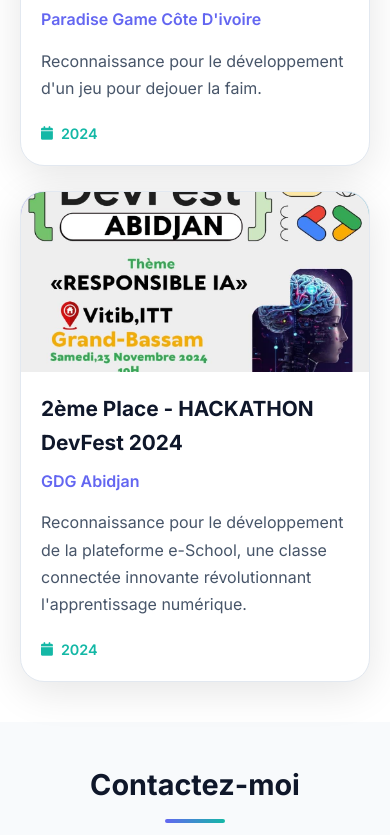
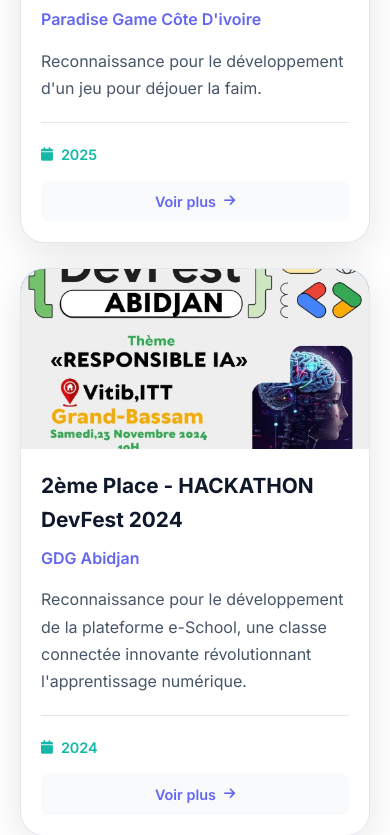
Before and after one commit to brahimadev-maker/developer, a website: page index.html in a window 390 px wide. Shown: the part 8482-9317 px from the top of the page. Drawn offline with Linux system fonts and the light colour scheme.

Commit message:
new version with prizes updated

```diff
--- a/index.html
+++ b/index.html
@@ -23,8 +23,8 @@
     <link href="https://cdnjs.cloudflare.com/ajax/libs/font-awesome/6.4.0/css/all.min.css" rel="stylesheet">
     <link href="https://fonts.googleapis.com/css2?family=Inter:wght@300;400;500;600;700;800&display=swap" rel="stylesheet">
     <style>
-        /* ============================================
-   SECTION AWARDS - CSS SÉPARÉ AVEC IMAGES
+/* ============================================
+   SECTION AWARDS - CSS COMPLET AVEC BOUTON "VOIR PLUS"
    ============================================ */
 
 /* Grille des prix */
@@ -138,6 +138,16 @@
     margin-bottom: 20px;
 }
 
+/* Footer avec date et lien */
+.award-footer {
+    display: flex;
+    justify-content: space-between;
+    align-items: center;
+    margin-top: 20px;
+    padding-top: 20px;
+    border-top: 1px solid var(--border);
+}
+
 /* Date du prix */
 .award-date {
     display: flex;
@@ -154,6 +164,51 @@
 }
 
 /* ============================================
+   BOUTON "VOIR PLUS"
+   ============================================ */
+
+/* Style du lien "Voir plus" */
+.award-link {
+    display: flex;
+    align-items: center;
+    gap: 8px;
+    color: var(--primary);
+    font-weight: 600;
+    font-size: 0.9rem;
+    text-decoration: none;
+    padding: 8px 16px;
+    border-radius: 8px;
+    background: var(--gray-light);
+    transition: all 0.3s ease;
+    border: 1px solid transparent;
+}
+
+/* Effet hover sur le bouton */
+.award-link:hover {
+    background: var(--primary);
+    color: var(--white);
+    transform: translateX(5px);
+    border-color: var(--primary);
+    box-shadow: 0 4px 15px rgba(99, 102, 241, 0.3);
+}
+
+/* Icône flèche dans le bouton */
+.award-link i {
+    font-size: 0.8rem;
+    transition: transform 0.3s ease;
+}
+
+/* Animation de la flèche au hover */
+.award-link:hover i {
+    transform: translateX(3px);
+}
+
+/* Effet actif (au clic) */
+.award-link:active {
+    transform: translateX(5px) scale(0.98);
+}
+
+/* ============================================
    RESPONSIVE - MOBILE
    ============================================ */
 
@@ -182,6 +237,24 @@
     /* Icône overlay plus petite */
     .award-overlay i {
         font-size: 2.5rem;
+    }
+
+    /* Footer en colonne sur mobile */
+    .award-footer {
+        flex-direction: column;
+        gap: 15px;
+        align-items: flex-start;
+    }
+
+    /* Lien pleine largeur sur mobile */
+    .award-link {
+        width: 100%;
+        justify-content: center;
+    }
+
+    /* Pas de translation sur mobile au hover */
+    .award-link:hover {
+        transform: translateX(0);
     }
 }
         * {
@@ -1453,13 +1526,15 @@
     </section>
 
     <!-- Awards Section -->
+
+    <!-- Awards Section -->
     <section id="awards" class="section">
         <div class="container">
             <h2 class="section-title animate-on-scroll">Prix & Distinctions</h2>
             <div class="awards-grid">
                 <div class="award-card animate-on-scroll">
                     <div class="award-image-container">
-                        <img src="awards/gameJam.jpeg" alt="HACKATHON DevFest 2024" class="award-image">
+                        <img src="awards/gameJam.jpeg" alt="Game For Change 2024" class="award-image">
                         <div class="award-overlay">
                             <i class="fas fa-trophy"></i>
                         </div>
@@ -1467,14 +1542,21 @@
                     <div class="award-content">
                         <h3 class="award-title">1er Prix Game For Change</h3>
                         <p class="award-organizer">Paradise Game Côte D'ivoire</p>
-                        <p class="award-description">Reconnaissance pour le développement d'un jeu pour dejouer la faim.</p>
-                        <div class="award-date">
-                            <i class="fas fa-calendar"></i>
-                            <span>2024</span>
+                        <p class="award-description">Reconnaissance pour le développement d'un jeu pour déjouer la faim.</p>
+                        <div class="award-footer">
+                            <div class="award-date">
+                                <i class="fas fa-calendar"></i>
+                                <span>2025</span>
+                            </div>
+                            <a href="https://www.linkedin.com/posts/brahima-diarrassouba-433bb7289_paradisegame-gameforchange-hackathon-activity-7317098072012967937-ZE1B?utm_source=share&utm_medium=member_desktop&rcm=ACoAAEYfgKcBtkz3CG2w0dE-NkH13ZshBQsX1Nk" target="_blank" class="award-link">
+                                <span>Voir plus</span>
+                                <i class="fas fa-arrow-right"></i>
+                            </a>
                         </div>
                     </div>
                 </div>
-                      <div class="award-card animate-on-scroll">
+
+                <div class="award-card animate-on-scroll">
                     <div class="award-image-container">
                         <img src="awards/devfest.jpeg" alt="HACKATHON DevFest 2024" class="award-image">
                         <div class="award-overlay">
@@ -1485,16 +1567,24 @@
                         <h3 class="award-title">2ème Place - HACKATHON DevFest 2024</h3>
                         <p class="award-organizer">GDG Abidjan</p>
                         <p class="award-description">Reconnaissance pour le développement de la plateforme e-School, une classe connectée innovante révolutionnant l'apprentissage numérique.</p>
-                        <div class="award-date">
-                            <i class="fas fa-calendar"></i>
-                            <span>2024</span>
+                        <div class="award-footer">
+                            <div class="award-date">
+                                <i class="fas fa-calendar"></i>
+                                <span>2024</span>
+                            </div>
+                            <a href="https://www.linkedin.com/posts/teya-a-952280206_hackathon-devfest24-devfestabrcloudabrabidjan-activity-7266438147809460224-5yha?utm_source=share&utm_medium=member_desktop&rcm=ACoAAEYfgKcBtkz3CG2w0dE-NkH13ZshBQsX1Nk" target="_blank" class="award-link">
+                                <span>Voir plus</span>
+                                <i class="fas fa-arrow-right"></i>
+                            </a>
                         </div>
                     </div>
                 </div>
+
 
             </div>
         </div>
     </section>
+
     <!-- Contact Section -->
     <section id="contact" class="section">
         <div class="container">
```
